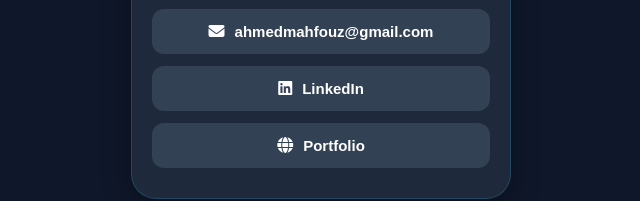
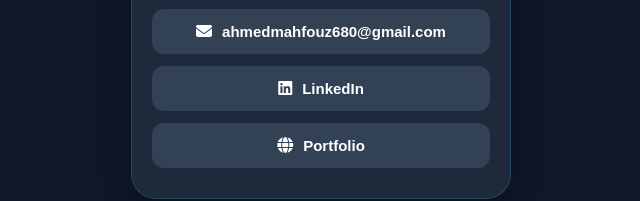
Before and after one commit to ahmedmahfouz680/NFC, a plain HTML site: page index.html in a window 1280 px wide. Shown: the part 482-683 px from the top of the page, 319-959 px from the left. Drawn offline with Linux system fonts and the light colour scheme.

Commit message:
Update index.html

```diff
--- a/index.html
+++ b/index.html
@@ -148,9 +148,9 @@ h1{
             <span>WhatsApp</span>
         </a>
 
-        <a href="mailto:ahmedmahfouz@gmail.com">
+        <a href="mailto:ahmedmahfouz680@gmail.com">
             <i class="fa-solid fa-envelope"></i>
-            <span>ahmedmahfouz@gmail.com</span>
+            <span>ahmedmahfouz680@gmail.com</span>
         </a>
 
         <a href="https://www.linkedin.com/in/ahmedmahfouz680/" target="_blank">
```
